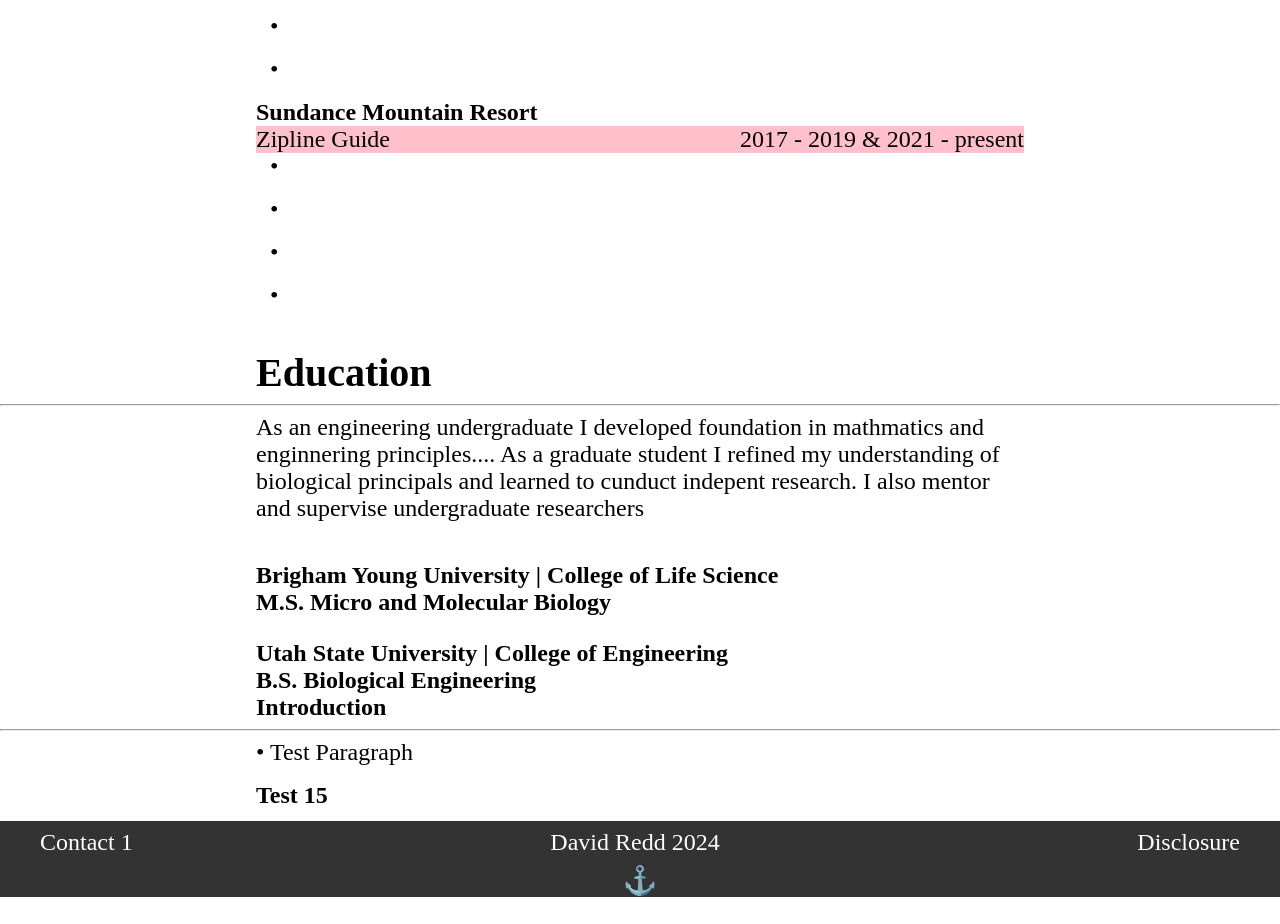
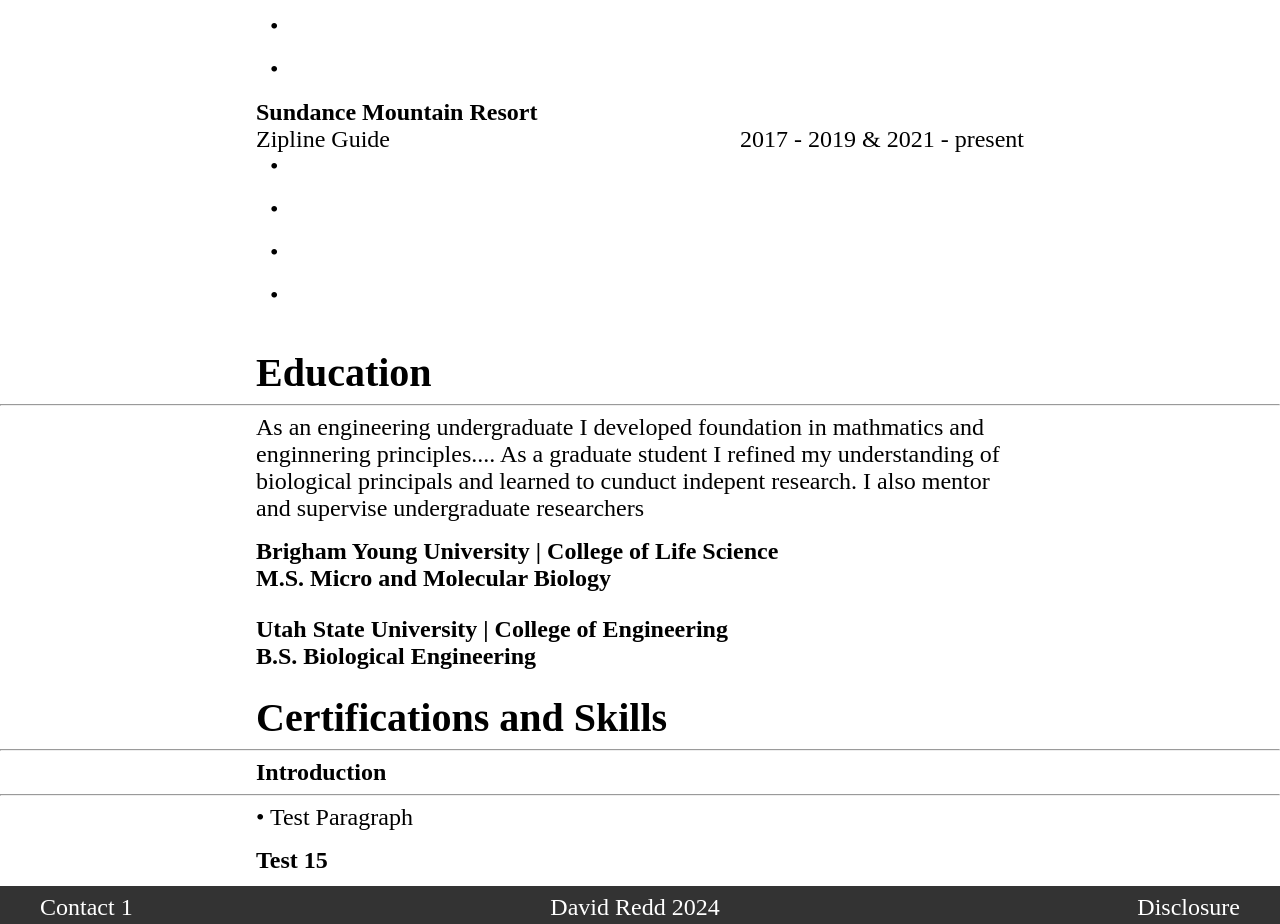
Before and after one commit to djinn0/personal, a plain HTML site: page cv.html in a window 1280 px wide. Shown: the part 1087-2011 px from the top of the page. Before the commit the page ends 1984 px from the top, so only its background shows below. Drawn offline with Linux system fonts and the light colour scheme.

Commit message:
Update cv.html

```diff
--- a/cv.html
+++ b/cv.html
@@ -12,7 +12,7 @@
         width: 60%;
         display: flex;
         justify-content: space-between;
-        background-color: pink;
+        background-color: white;
       }
 
       p.text1 {
@@ -100,7 +100,6 @@
     As a graduate student I refined my understanding of biological principals and learned to cunduct indepent research.
     I also mentor and supervise undergraduate researchers</p>
 
-    <div id='m'></div>
     <h2 class='content'>Brigham Young University | College of Life Science</h3>
     <h3 class='content'>M.S. Micro and Molecular Biology</h3>
 
@@ -108,6 +107,9 @@
     <h2 class='content'>Utah State University | College of Engineering</h3>
     <h3 class='content'>B.S. Biological Engineering</h3>
 
+    <div id='m'></div>
+    <h1 class='subtitle'>Certifications and Skills</h1>
+    <hr>
 
 
     <h2 class='content'>Introduction</h2>
```
